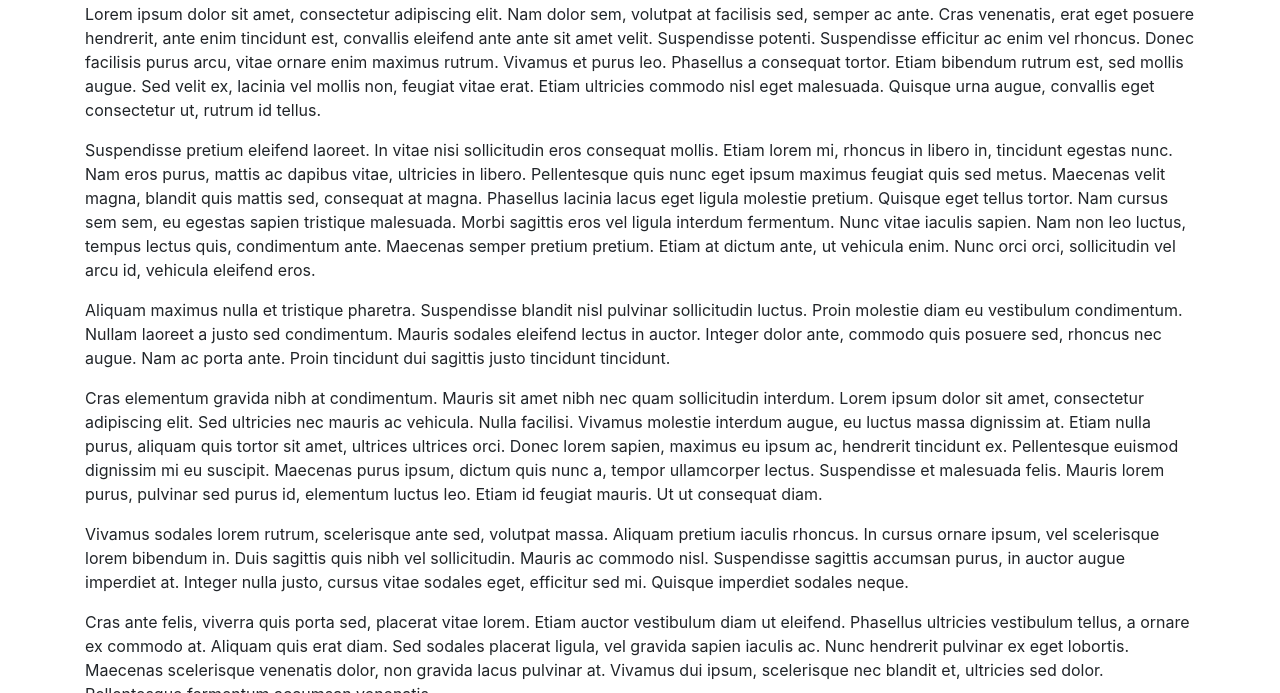
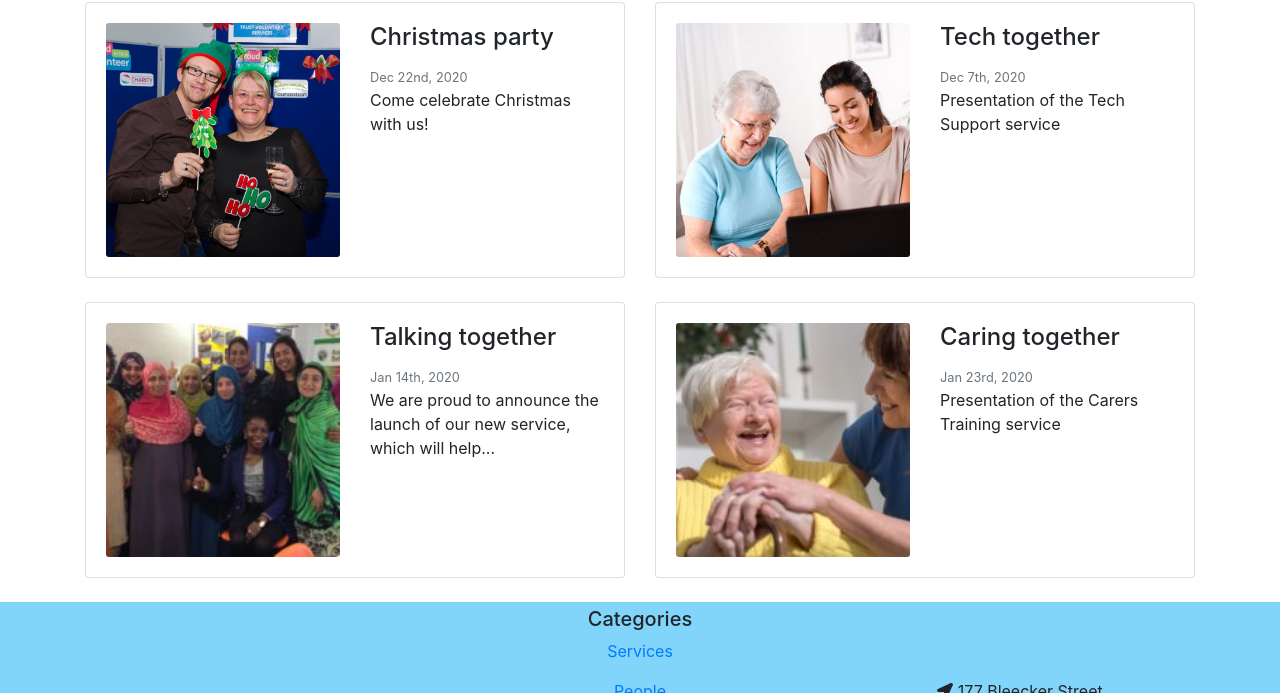
Before and after one commit to Alenichel/CodiglioniDellOglioNichelini-HypermediaProject, a plain HTML site: page public/pages/events.html in a window 1280 px wide. Shown: the part 204-897 px from the top of the page. Drawn offline with nearby package versions, Linux system fonts and the light colour scheme.

Commit message:
First draft of introductory events

```diff
--- /dev/null
+++ b/public/assets/js/cards.js
@@ -0,0 +1,31 @@
+"use strict";
+
+function generate_event_card(title, body, img, date) {
+    return $('<div class="col-sm-6 mb-4">').append(
+        $('<div class="card">').append(
+            $('<div class="card-body row">').append(
+                $('<div class="col-sm-6">').append(
+                    $('<img class="card-img" src="' + img + '" alt="">')
+                ),
+                $('<div class="col-sm-6">').append(
+                    $('<h4 class="card-title">').text(title),
+                    $('<small class="text-muted">').text(date),
+                    $('<p class="card-text">').text(body),
+                )
+            )
+        )
+    )
+}
+
+
+function append_event_card(card) {
+    $('#event-cards').append(card);
+}
+
+
+$(document).ready(function() {
+    append_event_card(generate_event_card('Christmas party', 'Come celebrate Christmas with us!', '/assets/img/christmas-party.jpg', 'Dec 22nd, 2020'));
+    append_event_card(generate_event_card('Tech together', 'Presentation of the Tech Support service', '/assets/img/elderly-computer.jpg', 'Dec 7th, 2020'));
+    append_event_card(generate_event_card('Talking together', 'We are proud to announce the launch of our new service, which will help...', '/assets/img/talking-together.jpg', 'Jan 14th, 2020'));
+    append_event_card(generate_event_card('Caring together', 'Presentation of the Carers Training service', '/assets/img/laughing-grandma.jpg', 'Jan 23rd, 2020'));
+})
--- a/public/pages/events.html
+++ b/public/pages/events.html
@@ -13,9 +13,9 @@
   <script src="https://cdnjs.cloudflare.com/ajax/libs/font-awesome/5.13.0/js/all.min.js" integrity="sha256-KzZiKy0DWYsnwMF+X1DvQngQ2/FxF7MF3Ff72XcpuPs=" crossorigin="anonymous"></script>
 
   <!-- Custom CSS -->
-  <link rel="stylesheet" href="../assets/css/global.css">
-  <link rel="stylesheet" href="../assets/css/navbar.css">
-  <link rel="stylesheet" href="../assets/css/footer.css">
+  <link rel="stylesheet" href="/assets/css/global.css">
+  <link rel="stylesheet" href="/assets/css/navbar.css">
+  <link rel="stylesheet" href="/assets/css/footer.css">
 
   <title>QualityTimeBank | Events</title>
 </head>
@@ -29,16 +29,8 @@
 <main role="main" class="flex-shrink-0">
   <div class="container" id="main-body">
     <h1>Events</h1>
-    <p>Lorem ipsum dolor sit amet, consectetur adipiscing elit. Nam dolor sem, volutpat at facilisis sed, semper ac ante. Cras venenatis, erat eget posuere hendrerit, ante enim tincidunt est, convallis eleifend ante ante sit amet velit. Suspendisse potenti. Suspendisse efficitur ac enim vel rhoncus. Donec facilisis purus arcu, vitae ornare enim maximus rutrum. Vivamus et purus leo. Phasellus a consequat tortor. Etiam bibendum rutrum est, sed mollis augue. Sed velit ex, lacinia vel mollis non, feugiat vitae erat. Etiam ultricies commodo nisl eget malesuada. Quisque urna augue, convallis eget consectetur ut, rutrum id tellus.</p>
-    <p>Suspendisse pretium eleifend laoreet. In vitae nisi sollicitudin eros consequat mollis. Etiam lorem mi, rhoncus in libero in, tincidunt egestas nunc. Nam eros purus, mattis ac dapibus vitae, ultricies in libero. Pellentesque quis nunc eget ipsum maximus feugiat quis sed metus. Maecenas velit magna, blandit quis mattis sed, consequat at magna. Phasellus lacinia lacus eget ligula molestie pretium. Quisque eget tellus tortor. Nam cursus sem sem, eu egestas sapien tristique malesuada. Morbi sagittis eros vel ligula interdum fermentum. Nunc vitae iaculis sapien. Nam non leo luctus, tempus lectus quis, condimentum ante. Maecenas semper pretium pretium. Etiam at dictum ante, ut vehicula enim. Nunc orci orci, sollicitudin vel arcu id, vehicula eleifend eros.</p>
-    <p>Aliquam maximus nulla et tristique pharetra. Suspendisse blandit nisl pulvinar sollicitudin luctus. Proin molestie diam eu vestibulum condimentum. Nullam laoreet a justo sed condimentum. Mauris sodales eleifend lectus in auctor. Integer dolor ante, commodo quis posuere sed, rhoncus nec augue. Nam ac porta ante. Proin tincidunt dui sagittis justo tincidunt tincidunt.</p>
-    <p>Cras elementum gravida nibh at condimentum. Mauris sit amet nibh nec quam sollicitudin interdum. Lorem ipsum dolor sit amet, consectetur adipiscing elit. Sed ultricies nec mauris ac vehicula. Nulla facilisi. Vivamus molestie interdum augue, eu luctus massa dignissim at. Etiam nulla purus, aliquam quis tortor sit amet, ultrices ultrices orci. Donec lorem sapien, maximus eu ipsum ac, hendrerit tincidunt ex. Pellentesque euismod dignissim mi eu suscipit. Maecenas purus ipsum, dictum quis nunc a, tempor ullamcorper lectus. Suspendisse et malesuada felis. Mauris lorem purus, pulvinar sed purus id, elementum luctus leo. Etiam id feugiat mauris. Ut ut consequat diam.</p>
-    <p>Vivamus sodales lorem rutrum, scelerisque ante sed, volutpat massa. Aliquam pretium iaculis rhoncus. In cursus ornare ipsum, vel scelerisque lorem bibendum in. Duis sagittis quis nibh vel sollicitudin. Mauris ac commodo nisl. Suspendisse sagittis accumsan purus, in auctor augue imperdiet at. Integer nulla justo, cursus vitae sodales eget, efficitur sed mi. Quisque imperdiet sodales neque.</p>
-    <p>Cras ante felis, viverra quis porta sed, placerat vitae lorem. Etiam auctor vestibulum diam ut eleifend. Phasellus ultricies vestibulum tellus, a ornare ex commodo at. Aliquam quis erat diam. Sed sodales placerat ligula, vel gravida sapien iaculis ac. Nunc hendrerit pulvinar ex eget lobortis. Maecenas scelerisque venenatis dolor, non gravida lacus pulvinar at. Vivamus dui ipsum, scelerisque nec blandit et, ultricies sed dolor. Pellentesque fermentum accumsan venenatis.</p>
-    <p>Nam vitae laoreet justo, sed gravida eros. Suspendisse potenti. Morbi maximus, justo vel rhoncus facilisis, tellus nisl vestibulum nibh, eget facilisis dolor libero ut orci. Curabitur porttitor lacus in tincidunt commodo. Vivamus consequat dolor vitae augue elementum vehicula. Aliquam nec nibh ac arcu volutpat semper. Praesent rhoncus aliquet nunc, et pharetra ipsum interdum et.</p>
-    <p>Nullam laoreet, magna vel aliquam pretium, enim elit vestibulum nunc, eu faucibus turpis diam quis lorem. Ut in accumsan est. Quisque id felis molestie metus cursus mollis. Integer vel aliquet metus. Phasellus ut luctus lectus. Etiam non ullamcorper orci, at eleifend purus. Cras tincidunt metus nec arcu efficitur feugiat. Sed tincidunt metus eu posuere fringilla. Phasellus vitae orci ut mauris venenatis ultricies at vel est. Aliquam efficitur consequat consectetur. Phasellus aliquam consectetur lorem quis iaculis. Proin auctor neque augue, pharetra accumsan diam pharetra ac. Donec ut ultricies nibh.</p>
-    <p>Praesent pharetra gravida dignissim. Maecenas nec nibh sapien. Vestibulum vulputate quis tellus in aliquet. Quisque eu nunc lacus. Phasellus laoreet justo a ex accumsan, sit amet tempor felis faucibus. Donec lectus justo, tincidunt id porttitor egestas, eleifend nec magna. Pellentesque cursus nulla dui, ut vulputate turpis commodo eu. Morbi massa nisl, ultricies quis ipsum quis, tincidunt egestas nisl. Nunc lectus velit, euismod id quam eu, euismod fermentum odio. Sed aliquam tristique massa, vitae interdum erat. Mauris efficitur euismod leo, sed dignissim nibh maximus quis. Proin mattis, tellus ac tempus consequat, nisl ipsum iaculis dui, quis pellentesque libero urna in ante. Duis porta, dolor ut auctor efficitur, libero augue suscipit turpis, scelerisque ornare ante turpis at massa. Curabitur sagittis blandit eros in rhoncus.</p>
-    <p>Sed eget nunc non velit molestie molestie. Donec eu nisl sollicitudin, ullamcorper magna eu, rutrum nisi. Curabitur malesuada tempus elit, a ultrices sem interdum ac. Proin tristique felis non ipsum sodales, non suscipit elit rhoncus. Fusce non placerat nisi. Curabitur id turpis mollis, hendrerit elit quis, hendrerit erat. Praesent eleifend, nisi imperdiet dictum eleifend, felis mi laoreet tellus, convallis hendrerit nisl orci vitae urna.</p>
+    <div id="event-cards" class="row">
+    </div>
   </div>
 </main>
 
@@ -56,6 +48,7 @@
 <script src="https://stackpath.bootstrapcdn.com/bootstrap/4.4.1/js/bootstrap.min.js"
         integrity="sha384-wfSDF2E50Y2D1uUdj0O3uMBJnjuUD4Ih7YwaYd1iqfktj0Uod8GCExl3Og8ifwB6"
         crossorigin="anonymous"></script>
-<script src="../assets/js/load_navbar_footer.js"></script>
+<script src="/assets/js/load_navbar_footer.js"></script>
+<script src="/assets/js/cards.js"></script>
 </body>
 </html>
```
Also changed, not shown: public/index.html (+4 -4 lines), public/assets/img/christmas-party.jpg (added), public/assets/img/elderly-computer.jpg (added), public/assets/img/laughing-grandma.jpg (added), public/assets/img/talking-together.jpg (added), public/assets/img/time.jpg (added), public/assets/img/tutoring.jpg (added).
